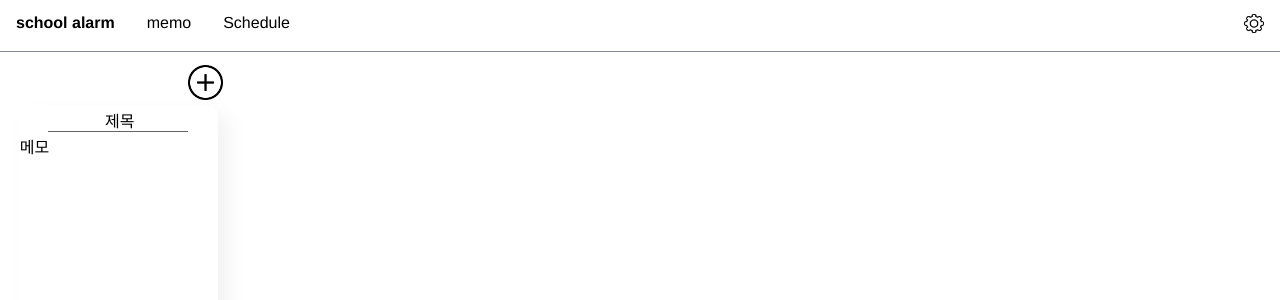
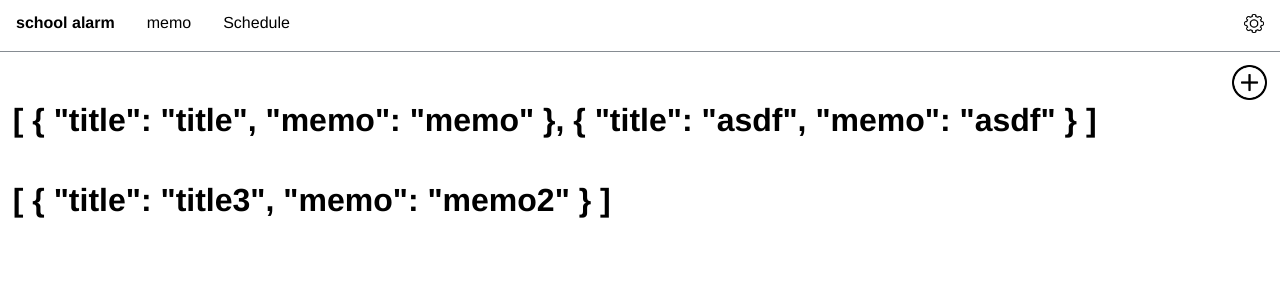
Before and after one commit to sandsunset/school-alarm, a Vue app: page /memo in a window 1280 px wide. Shown: the top 300 px of the page. Built offline with nearby package versions, Linux system fonts and the light colour scheme.

Commit message:
feat: category data

```diff
--- a/src/views/Memo.vue
+++ b/src/views/Memo.vue
@@ -3,7 +3,10 @@
     <div id="plus">
       <img id="plus" @click="newMemo" src="@/assets/plus.png" height=35px width=35px>
     </div>
-    <ul class="memos">
+    <ul class="category">
+      <li v-for="(memo, index) in memos" :key="index">
+        <h1>{{ memo }}</h1>
+        <!-- <ul class="memos">
         <li v-for="(memo, index) in memos" :key="index">
           <div class="box">
             <div class="title">
@@ -13,6 +16,7 @@
               {{ memo.memo }}
             </div>
           </div>
+        </li> -->
       </li>
       </ul>
   </div>
@@ -24,7 +28,8 @@ var memos = localStorage.getItem('memos');
 
 switch(memos) {
   case null:
-    var basicMemo = {memos: [{title:'제목',memo:'메모'}]}
+    //var basicMemo = {memos: [{title:'제목',memo:'메모'}]}
+    var basicMemo = {memos: {과목1:[{title:'title',memo:'memo'},{title:'asdf',memo:'asdf'}],과목2:[{title:'title3',memo:'memo2'}]}}
     localStorage.setItem('memos', JSON.stringify(basicMemo));
 }
 //console.log(localStorage.getItem('memos'))
@@ -32,7 +37,7 @@ switch(memos) {
 export default {
   name: "Memo",
   data() {
-    return JSON.parse(localStorage.getItem('memos'));
+    return JSON.parse(localStorage.getItem('memos'));//{memos: {'과목':{title:'title',memo:'memo'}}}
     // return {
     //   memos: [
     //     {title:'title',memo:'memo'},
```
Lines whose indentation alone changed are shown as unchanged.
